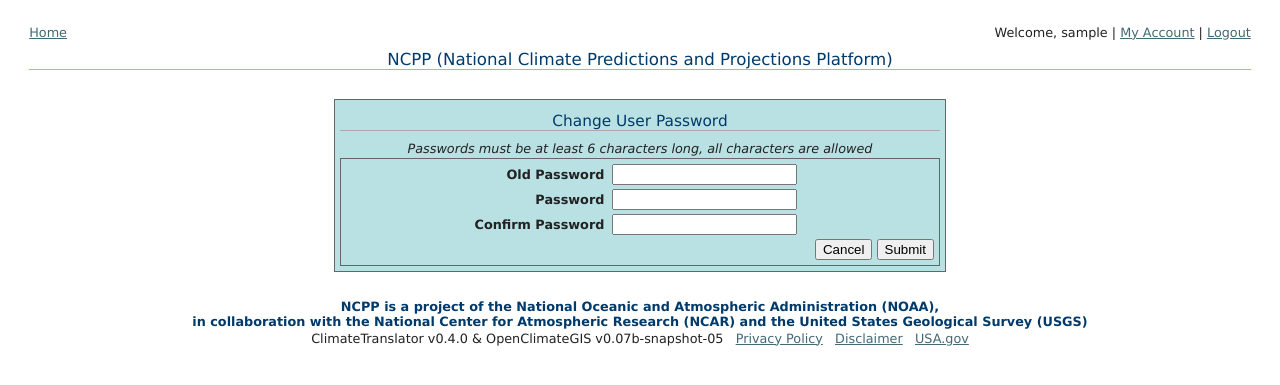
After one commit to NCPP/ClimateTranslator, a Django app: page /ncpp/password/update/1/ in a window 1280 px wide. The commit adds this page. Shown: the top 385 px of the page. Run offline with Django 3.2, Linux system fonts and the light colour scheme; the visitor is signed in with stand-in values (Sample User, id 1); data comes from the database, SQL or seed files in the repository; parts of the project's set-up code (start-up, migrations or seed data) failed here and were passed over.

Commit message:
Working on accounts functionality.

```diff
--- a/ncpp/forms/accounts.py
+++ b/ncpp/forms/accounts.py
@@ -1,5 +1,5 @@
 from django.db import models
-from django.contrib.auth.models import User
+from django.contrib.auth.models import User, check_password
 from django.forms import ModelForm, Form
 from django.forms import CharField, BooleanField, PasswordInput, TextInput
 from django.core.exceptions import ObjectDoesNotExist
@@ -122,3 +122,27 @@ class PasswordResetForm(Form):
         validate_field(self, 'email', email)
 
         return self.cleaned_data
+
+class PasswordChangeForm(Form):
+
+    old_password = CharField(required=True, widget=PasswordInput())
+    password = CharField(required=True, widget=PasswordInput())
+    confirm_password = CharField(required=True, widget=PasswordInput())
+
+    # override __init__ method to store the user object
+    def __init__(self, user, *args,**kwargs):
+
+        super(PasswordChangeForm, self ).__init__(*args,**kwargs) # populates the post
+        self.user = user
+
+    def clean(self):
+
+        # check current password
+        old_password = self.cleaned_data.get('old_password')
+        if not check_password(old_password, self.user.password):
+            self._errors["old_password"] = self.error_class(["Wrong old password."])
+
+        # validate 'password', 'confirm_password' fields
+        validate_password(self)
+
+        return self.cleaned_data
--- /dev/null
+++ b/ncpp/templates/ncpp/accounts/password_change.html
@@ -0,0 +1,49 @@
+<!-- Template page used to change the user password -->
+{% extends "ncpp/common/base.html" %}
+
+{% block main %}
+
+    <div class="box" style="width:600px">
+
+        <h2>Change User Password</h2>
+
+        <div class="instructions">
+        	Passwords must be at least 6 characters long, all characters are allowed
+        </div>
+
+        <fieldset class="fieldset_box">
+            <form action="" method="post">
+                {% csrf_token %}
+
+                <table>
+                   <tr>
+                        <th nowrap="nowrap"><b>Old Password</b></th>
+                        <td>{{ form.old_password }}
+                            &nbsp;<span class="error">{{ form.old_password.errors }}</span>
+                        </td>
+                    </tr>
+                    <tr>
+                        <th nowrap="nowrap"><b>Password</b></th>
+                        <td>{{ form.password }}
+                        	&nbsp;<span class="error">{{ form.password.errors }}</span>
+                        </td>
+                    </tr>
+                    <tr>
+                        <th nowrap="nowrap"><b>Confirm Password</b></th>
+                        <td>{{ form.confirm_password }}
+                            &nbsp;<span class="error">{{ form.confirm_password.errors }}</span>
+                        </td>
+                    </tr>
+                </table>
+
+                <div style="text-align:right">
+                    <input type="button" value="Cancel" onclick="window.location='{% url 'home' %}'"/>
+                    <input type="submit" value="Submit" />
+                </div>
+
+            </form>
+        </fieldset>
+
+    </div>
+
+{% endblock %}
--- a/ncpp/templates/ncpp/accounts/user_detail.html
+++ b/ncpp/templates/ncpp/accounts/user_detail.html
@@ -30,7 +30,7 @@
             <div style="text-align:center">
                 <a href="{% url 'user_update' user.id %}">Update my profile</a>
                 &nbsp; &nbsp;
-                <a href="{% url 'user_update' user.id %}">Change my password</a>
+                <a href="{% url 'password_update' user.id %}">Change my password</a>
             </div>
         {% endif %}
 
--- a/ncpp/urls.py
+++ b/ncpp/urls.py
@@ -35,6 +35,7 @@ urlpatterns = patterns('',
     url(r'^user/detail/(?P<user_id>\d+)/$', 'ncpp.views.user_detail', name='user_detail'),
     url(r'^user/update/(?P<user_id>\d+)/$', 'ncpp.views.user_update', name='user_update' ),
     url(r'^password/reset/$', 'ncpp.views.password_reset', name='password_reset'),
+    url(r'^password/update/(?P<user_id>\d+)/$', 'ncpp.views.password_update', name='password_update'),
     url(r'^username/reminder/$', 'ncpp.views.username_reminder', name='username_reminder'),
 
 
--- a/ncpp/views/accounts.py
+++ b/ncpp/views/accounts.py
@@ -1,4 +1,4 @@
-from ncpp.forms import UserForm, UsernameReminderForm, PasswordResetForm
+from ncpp.forms import UserForm, UsernameReminderForm, PasswordResetForm, PasswordChangeForm
 from django.shortcuts import render_to_response, HttpResponseRedirect, get_object_or_404
 from django.template import RequestContext
 from django.core.urlresolvers import reverse
@@ -11,6 +11,7 @@ USER_FORM_PAGE = 'ncpp/accounts/user_form.html'
 USER_DETAIL_PAGE = 'ncpp/accounts/user_detail.html'
 USER_REMINDER_PAGE = 'ncpp/accounts/username_reminder.html'
 PASSWORD_RESET_PAGE = 'ncpp/accounts/password_reset.html'
+PASSWORD_CHANGE_PAGE = 'ncpp/accounts/password_change.html'
 
 # view that handles user registration
 def user_add(request):
@@ -83,7 +84,7 @@ def user_update(request, user_id):
             user = form.save()
 
             # redirect to user profile page
-            return HttpResponseRedirect(reverse(USER_DETAIL_PAGE, kwargs={ 'user_id':user.id }))
+            return HttpResponseRedirect(reverse('user_detail', kwargs={ 'user_id':user.id }))
 
         else:
             print "Form is invalid: %s" % form.errors
@@ -166,14 +167,14 @@ def password_reset(request):
                 logout(request)
 
                 # user profile url
-                #url = reverse('user_detail', kwargs={ 'user_id': user.id })
-                #url = request.build_absolute_uri(url)
+                url = reverse('user_detail', kwargs={ 'user_id': user.id })
+                url = request.build_absolute_uri(url)
 
                 # send email to user
                 subject = "Password Reset"
                 message =  "Your new password has been set to: %s .\nFor security reasons, please change this password as soon as you log in."  % new_password
-                #message += "\nTo change your password, click on the 'My Profile' link on the top-right of each page, " \
-                #         + "\nor visit the following URL: %s" % url
+                message += "\nTo change your password, click on the 'My Account' link on the top-right of each page, " \
+                         + "\nor visit the following URL: %s" % url
                 notify(user, subject, message)
 
                 # redirect to login page with special message
@@ -189,6 +190,42 @@ def password_reset(request):
         else:
             print "Form is invalid: %s" % form.errors
             return render_to_response(PASSWORD_RESET_PAGE, {'form':form }, context_instance=RequestContext(request))
+
+@login_required
+def password_update(request, user_id):
+
+    # security check
+    if str(request.user.id) != user_id:
+        raise Exception("User not authorized to change password")
+
+    # load user object
+    user = get_object_or_404(User, pk=user_id)
+
+    if (request.method=='GET'):
+
+        # create empty form
+        form = PasswordChangeForm(user)
+        return render_to_response(PASSWORD_CHANGE_PAGE, {'form': form }, context_instance=RequestContext(request))
+
+    else:
+        form = PasswordChangeForm(user, request.POST)
+
+        if form.is_valid():
+
+            # change password in database
+            user.set_password(form.cleaned_data.get('password'))
+            user.save()
+
+            # logout user
+            logout(request)
+
+            # redirect to login page with special message
+            message = 'Your password has been changed. Please login again.'
+            return HttpResponseRedirect(reverse('login')+"?message=%s" % message)
+
+        else:
+            print "Form is invalid: %s" % form.errors
+            return render_to_response(PASSWORD_CHANGE_PAGE, {'form': form }, context_instance=RequestContext(request))
 
 # function to notify the site administrators of a new user registration
 def notifyAdminsOfUserRegistration(user, subscribed):
```
